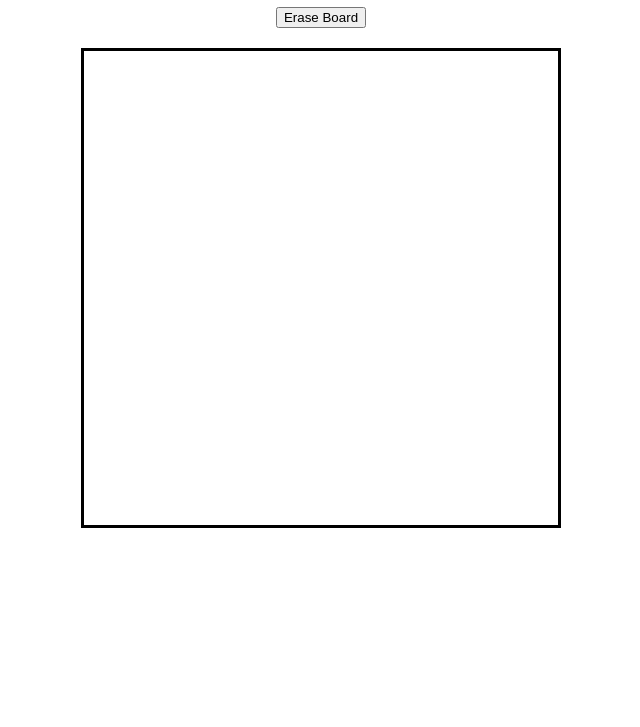
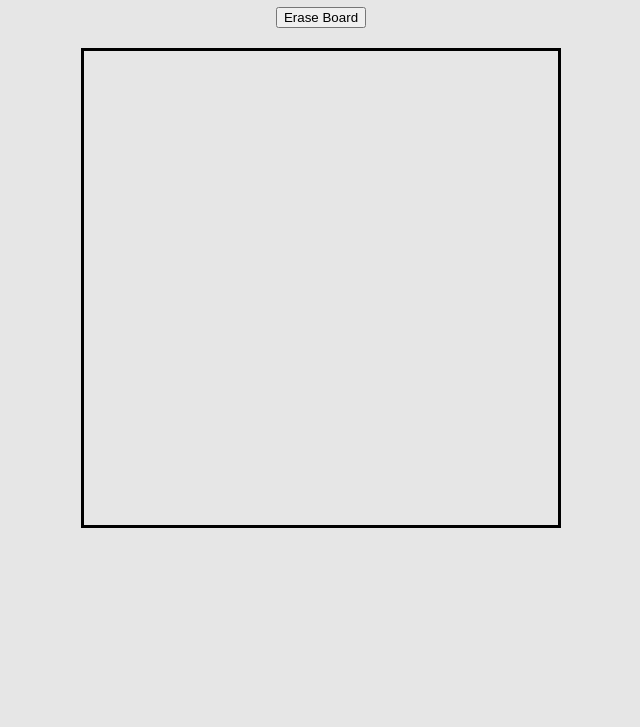
Before and after one commit to idan-grimberg-damri/Etch-a-Sketch, a plain HTML site: page index.html in a window 1280 px wide. Shown: the part 73-800 px from the top of the page, without its empty margins (319-959 px from the left). Drawn offline with Linux system fonts and the light colour scheme.

Commit message:
Changed body background and added a live demo link to README.md

```diff
--- a/style.css
+++ b/style.css
@@ -1,5 +1,6 @@
 body{
     text-align: center;
+    background-color: rgb(230, 230, 230);
 }
 
 .container{
```
Also changed, not shown: 1 other file.
